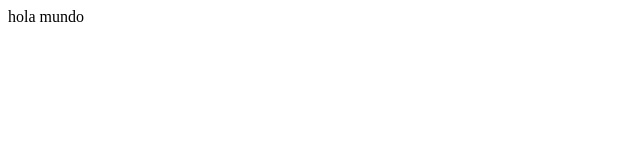
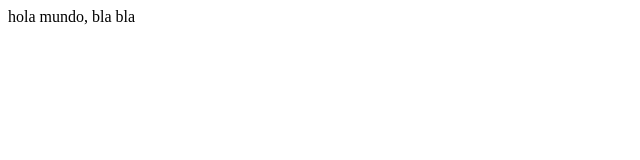
Before and after one commit to mrDaniel0/Prueba1, a plain HTML site: page index.html in a window 1280 px wide. Shown: the full height of the page, 0-640 px from the left. Drawn offline with Linux system fonts and the light colour scheme.

Commit message:
segundo commit, añado bla bla

```diff
--- a/index.html
+++ b/index.html
@@ -7,6 +7,6 @@
     <title>Document</title>
 </head>
 <body>
-    hola mundo
+    hola mundo, bla bla
 </body>
 </html>
```
